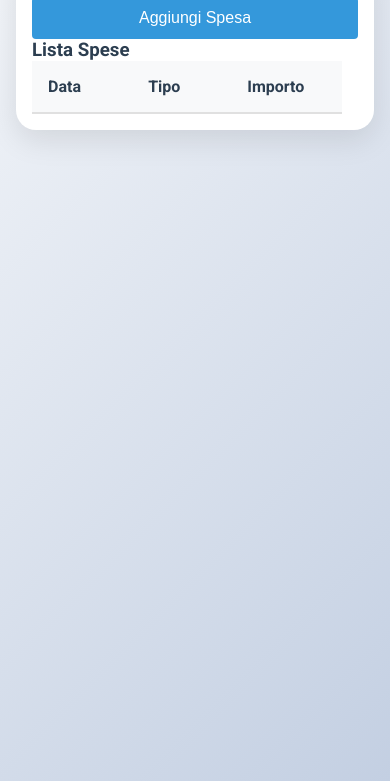
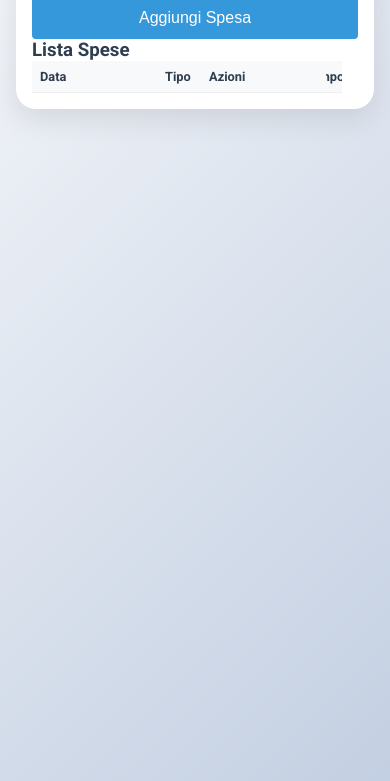
Before and after one commit to SigmoSigma/alcoltracker, a plain HTML site: page expenses.html in a window 390 px wide. Shown: the part 123-904 px from the top of the page. Drawn offline with Linux system fonts and the light colour scheme; sample sign-in values are in the browser's storage.

Commit message:
Update style.css

```diff
--- a/style.css
+++ b/style.css
@@ -24,6 +24,7 @@ body {
 .navbar {
     background: rgba(255, 255, 255, 0.95);
     backdrop-filter: blur(10px);
+    -webkit-backdrop-filter: blur(10px);
     box-shadow: 0 2px 15px rgba(0, 0, 0, 0.1);
     padding: 1rem 2rem;
     display: flex;
@@ -658,6 +659,8 @@ tr:hover {
 /* Ottimizzazioni per iOS */
 @supports (-webkit-touch-callout: none) {
     .navbar {
+        background: rgba(255, 255, 255, 0.98);
+        backdrop-filter: blur(10px);
         -webkit-backdrop-filter: blur(10px);
     }
 
@@ -786,65 +789,83 @@ tr:hover {
     width: 100%;
     overflow-x: auto;
     -webkit-overflow-scrolling: touch;
+    margin-top: 1rem;
 }
 
-.expenses-table {
+.expenses-list table {
     width: 100%;
-    min-width: 600px; /* Larghezza minima per mantenere la leggibilità */
-    border-collapse: separate;
-    border-spacing: 0;
+    border-collapse: collapse;
+    font-size: 0.9rem;
 }
 
-.expenses-table th,
-.expenses-table td {
-    padding: 1rem;
+.expenses-list th,
+.expenses-list td {
+    padding: 0.75rem;
     text-align: left;
-    white-space: nowrap;
+    border-bottom: 1px solid #eee;
 }
 
-.expenses-table th {
+.expenses-list th {
     background: #f8f9fa;
     font-weight: 600;
     color: #2c3e50;
     position: sticky;
     top: 0;
     z-index: 1;
+    white-space: nowrap;
 }
 
-.expenses-table tr:nth-child(even) {
+.expenses-list th:first-child {
+    width: 100px;
+}
+
+.expenses-list th:nth-child(2) {
+    width: 120px;
+}
+
+.expenses-list th:nth-child(3),
+.expenses-list th:nth-child(4) {
+    width: 80px;
+}
+
+.expenses-list th:last-child {
+    width: 100px;
+}
+
+.expenses-list tr:hover {
     background-color: #f8f9fa;
 }
 
-.expenses-table tr:hover {
-    background-color: #f1f1f1;
+.expenses-list .btn.delete {
+    padding: 0.4rem 0.8rem;
+    font-size: 0.8rem;
 }
 
-/* Media query per dispositivi mobili */
 @media (max-width: 768px) {
     .expenses-list {
         margin: 0 -1rem;
         padding: 0 1rem;
     }
 
-    .expenses-table {
-        font-size: 0.9rem;
+    .expenses-list table {
+        font-size: 0.8rem;
     }
 
-    .expenses-table th,
-    .expenses-table td {
-        padding: 0.8rem 0.5rem;
+    .expenses-list th,
+    .expenses-list td {
+        padding: 0.5rem;
     }
 
-    .expenses-table th:first-child,
-    .expenses-table td:first-child {
+    .expenses-list th:first-child,
+    .expenses-list td:first-child {
         position: sticky;
         left: 0;
         background: #f8f9fa;
         z-index: 2;
     }
 
-    .expenses-table th:last-child,
-    .expenses-table td:last-child {
+    .expenses-list th:last-child,
+    .expenses-list td:last-child {
         position: sticky;
         right: 0;
         background: #f8f9fa;
```
